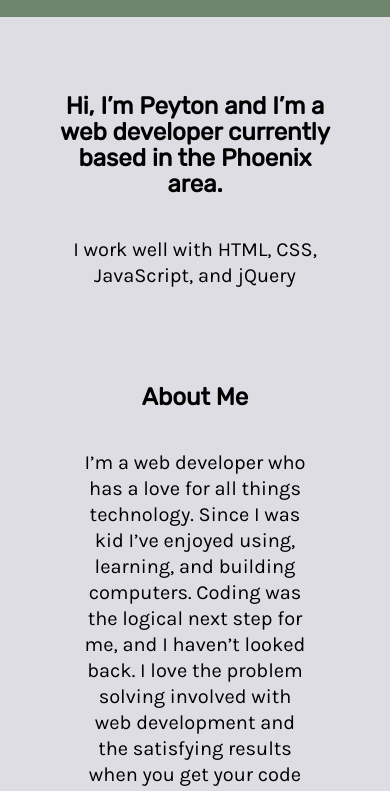
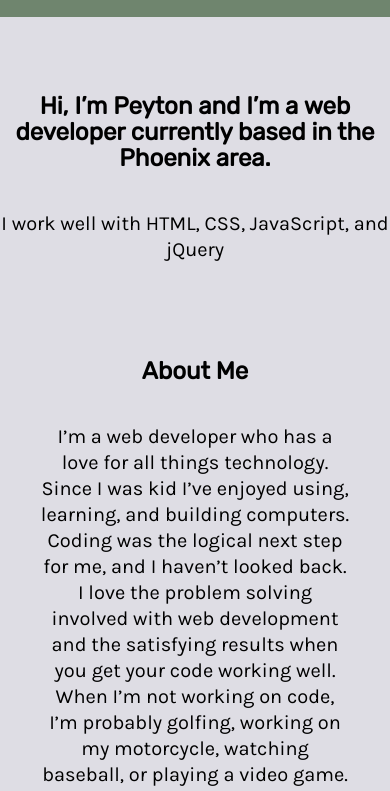
Before and after one commit to pbales/Portfolio-Site, a plain HTML site: page index.html in a window 390 px wide. Shown: the part 52-843 px from the top of the page. Drawn offline with nearby package versions, Linux system fonts and the light colour scheme.

Commit message:
adjusted media queries

```diff
--- a/main.css
+++ b/main.css
@@ -196,6 +196,11 @@ main {
   .navItem {
     display: none;
   }
+
+  main {
+    padding-left: 0px;
+    padding-right: 0px;
+  }
 }
 
 @media screen and (max-width: 1024px) {
```
